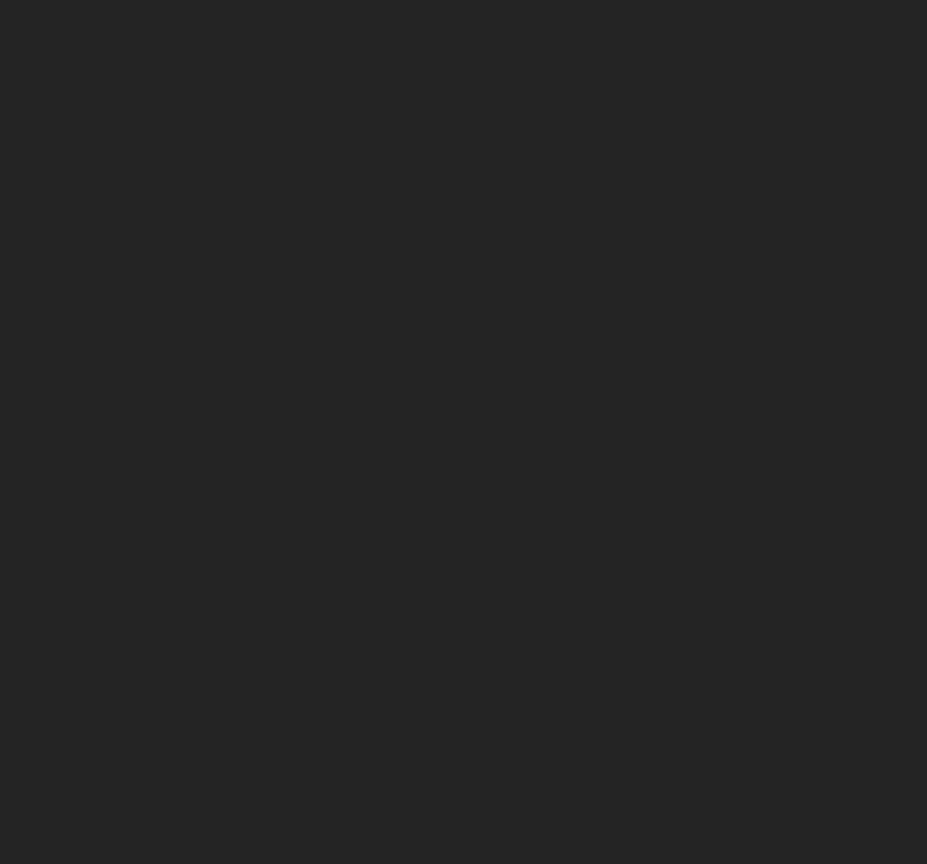
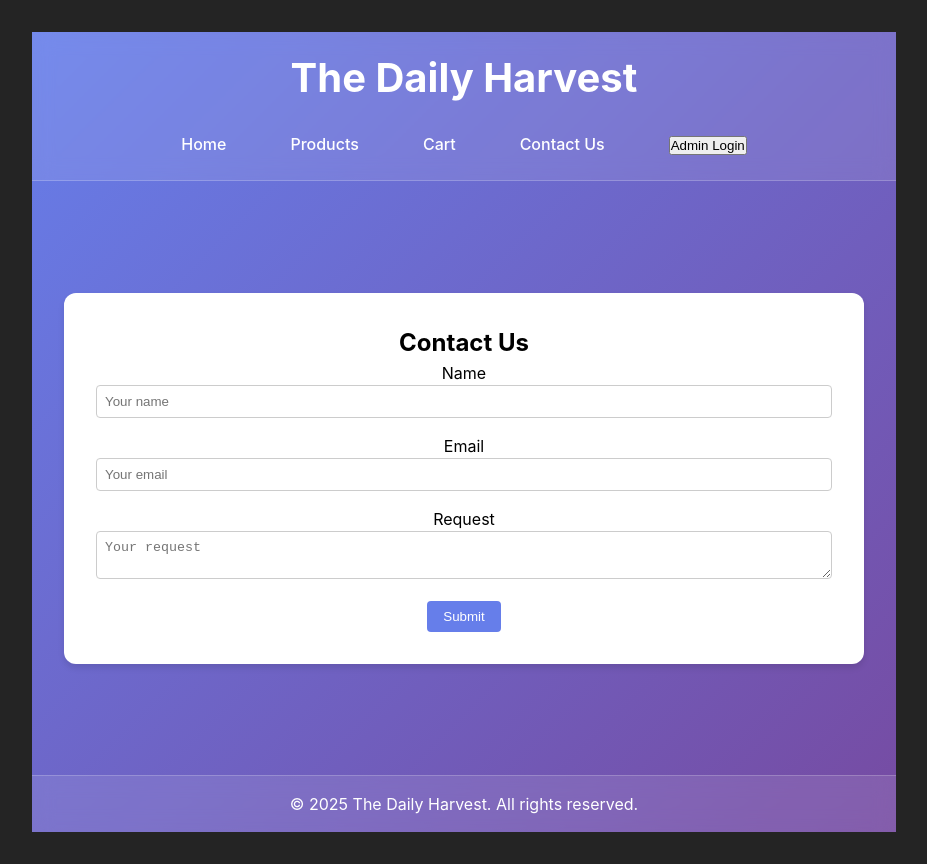
Before and after one commit to AkifStewart/Github-Copilot-Lab-Repo, a React (Vite) app in the folder eCommApp/: page /contact in a window 1280 px wide. Before the commit this address had no page. Shown: the whole page, without its empty margins (176-1103 px from the left). Before the commit the page ends 800 px from the top, so only its background shows below. Built offline with nearby package versions, Linux system fonts and the light colour scheme.

Commit message:
Add Contact Us page with form, thank-you modal, and navigation link
Co-authored-by: AkifStewart <182080256+AkifStewart@users.noreply.github.com>

```diff
--- a/eCommApp/src/App.tsx
+++ b/eCommApp/src/App.tsx
@@ -4,6 +4,7 @@ import ProductsPage from './components/ProductsPage';
 import LoginPage from './components/LoginPage';
 import AdminPage from './components/AdminPage';
 import CartPage from './components/CartPage';
+import ContactPage from './components/ContactPage';
 import { CartProvider } from './context/CartContext';
 import './App.css';
 
@@ -16,6 +17,7 @@ function App() {
                 <Route path="/login" element={<LoginPage />} />
                 <Route path="/admin" element={<AdminPage />} />
                 <Route path="/cart" element={<CartPage />} />
+                <Route path="/contact" element={<ContactPage />} />
             </Routes>
         </CartProvider>
     );
--- /dev/null
+++ b/eCommApp/src/components/ContactPage.tsx
@@ -0,0 +1,77 @@
+import { useState } from 'react';
+import Header from './Header';
+import Footer from './Footer';
+
+const ContactPage = () => {
+    const [name, setName] = useState('');
+    const [email, setEmail] = useState('');
+    const [request, setRequest] = useState('');
+    const [showModal, setShowModal] = useState(false);
+
+    const handleSubmit = (e: React.FormEvent) => {
+        e.preventDefault();
+        setShowModal(true);
+        setName('');
+        setEmail('');
+        setRequest('');
+    };
+
+    const handleContinue = () => {
+        setShowModal(false);
+    };
+
+    return (
+        <div className="app">
+            <Header />
+            <main className="main-content">
+                <div className="cart-container">
+                    <h2>Contact Us</h2>
+                    <form onSubmit={handleSubmit}>
+                        <div className="review-form">
+                            <label htmlFor="contact-name">Name</label>
+                            <input
+                                id="contact-name"
+                                type="text"
+                                value={name}
+                                onChange={(e) => setName(e.target.value)}
+                                placeholder="Your name"
+                                required
+                            />
+                            <label htmlFor="contact-email">Email</label>
+                            <input
+                                id="contact-email"
+                                type="email"
+                                value={email}
+                                onChange={(e) => setEmail(e.target.value)}
+                                placeholder="Your email"
+                                required
+                            />
+                            <label htmlFor="contact-request">Request</label>
+                            <textarea
+                                id="contact-request"
+                                value={request}
+                                onChange={(e) => setRequest(e.target.value)}
+                                placeholder="Your request"
+                                required
+                            />
+                            <button type="submit">Submit</button>
+                        </div>
+                    </form>
+                </div>
+            </main>
+            {showModal && (
+                <div className="modal-backdrop">
+                    <div className="modal-content">
+                        <p>Thank you for your message.</p>
+                        <div className="checkout-modal-actions">
+                            <button onClick={handleContinue}>Continue</button>
+                        </div>
+                    </div>
+                </div>
+            )}
+            <Footer />
+        </div>
+    );
+};
+
+export default ContactPage;
--- a/eCommApp/src/components/Header.tsx
+++ b/eCommApp/src/components/Header.tsx
@@ -8,6 +8,7 @@ const Header = () => {
                 <Link to="/">Home</Link>
                 <Link to="/products">Products</Link>
                 <Link to="/cart">Cart</Link>
+                <Link to="/contact">Contact Us</Link>
                 <Link to="/login">
                     <button>Admin Login</button>
                 </Link>
```
Also changed, not shown: 1 other file (tests, documents, lock files or other folders).
